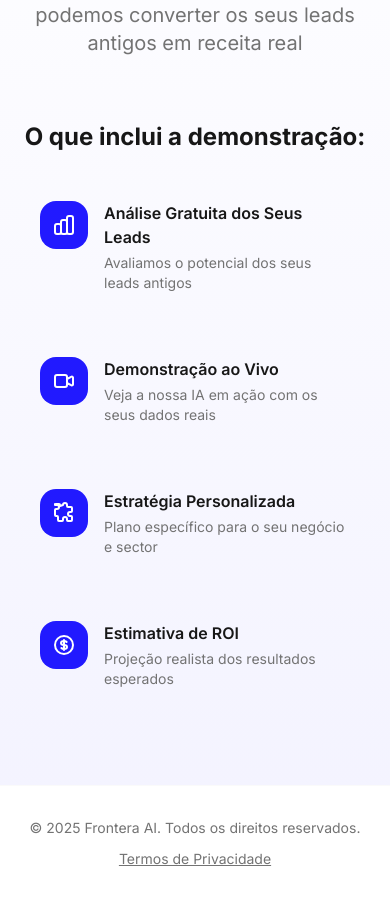
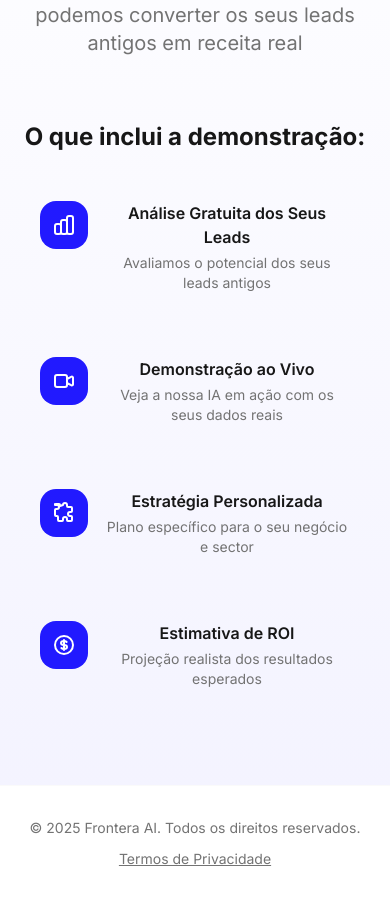
Before and after one commit to glcleao/fronteraai, a React (Vite) app: page / in a window 390 px wide. Shown: the part 2303-3205 px from the top of the page. Built offline with nearby package versions, Linux system fonts and the light colour scheme.

Commit message:
Fix: Center contact form section

```diff
--- a/src/components/ContactForm.tsx
+++ b/src/components/ContactForm.tsx
@@ -60,7 +60,7 @@ const ContactForm = () => {
 
           <div className="grid lg:grid-cols-2 gap-12 items-center">
             {/* Left side - Benefits */}
-            <div className="space-y-8">
+            <div className="space-y-8 text-center lg:text-left">
               <h3 className="text-2xl font-bold text-center">O que inclui a demonstração:</h3>
 
               <div className="grid grid-cols-1 md:grid-cols-2 gap-8 max-w-3xl mx-auto">
```
